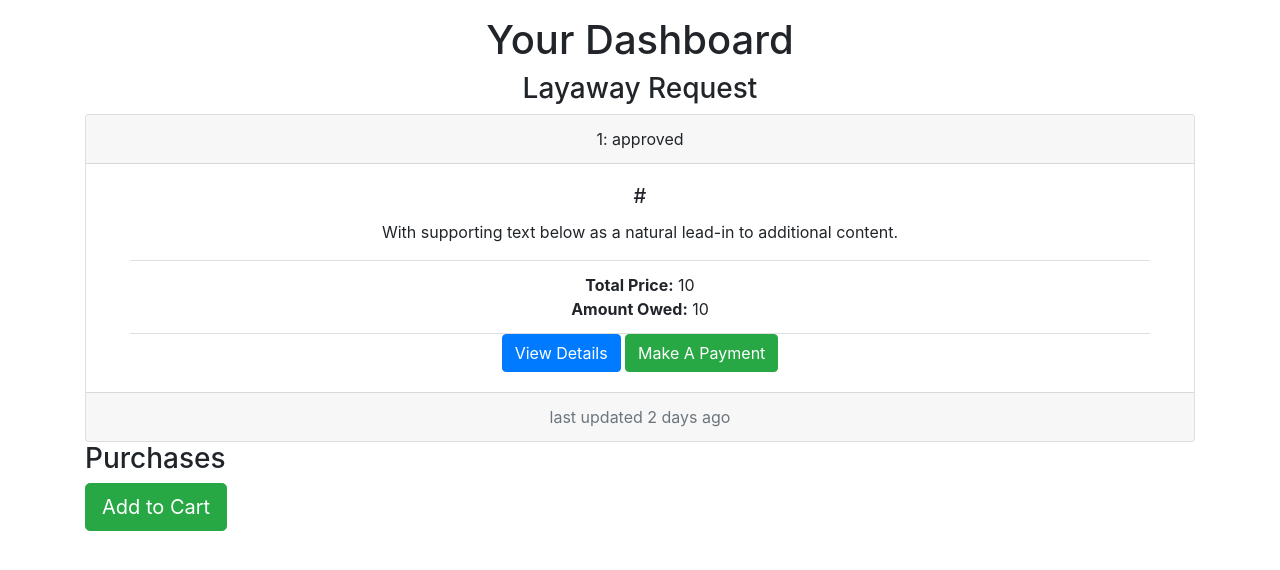
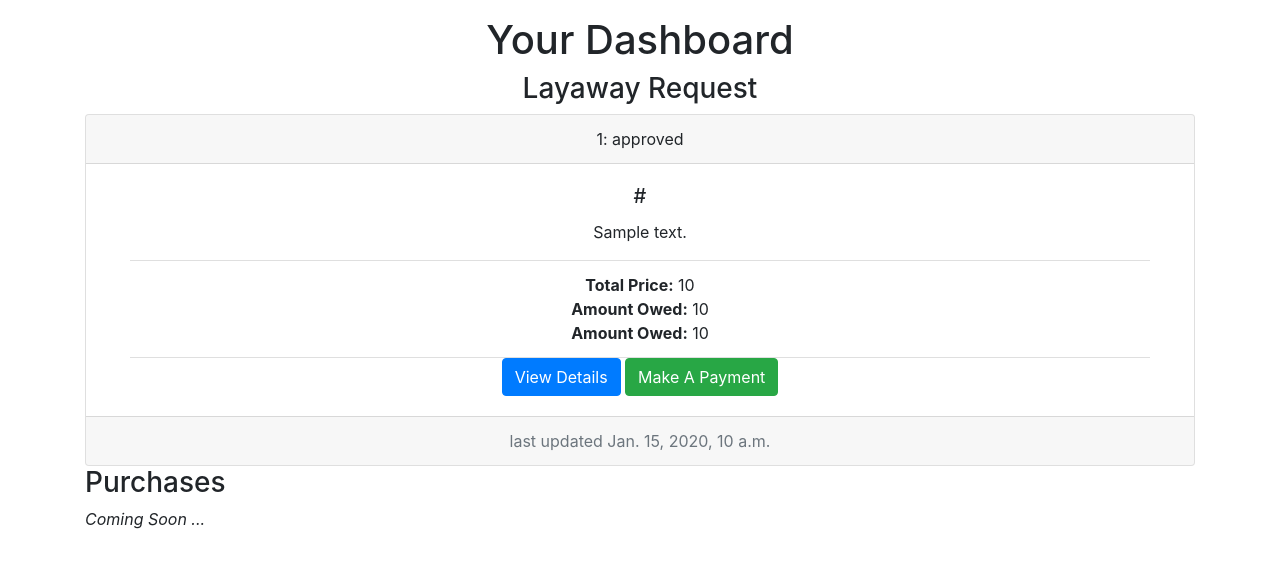
Before and after one commit to kamakinto/layawayDemo_project, a Django app: template dashboard/templates/dashboard/view.html in a window 1280 px wide. Shown: the part 66-636 px from the top of the page. Run offline with Django 3.2, Linux system fonts and the light colour scheme; the template is opened without the code that fills it: most values are stand-ins (such as "Sample title", 1, 10 or a date in 2020); some libraries are stand-ins or nearby versions.

Commit message:
re-updated changes
re-updated changes

```diff
--- a/authentication/views.py
+++ b/authentication/views.py
@@ -26,7 +26,7 @@ def  login_page(request):
                         if is_safe_url(redirect_path, request.get_host()):
                                 return redirect(redirect_path)
                         else:
-                                return redirect('/')
+                                return redirect('/dashboard/')
                 else:
                         print("Error") #return an invalid login error message
         return render(request, "login.html", context)
--- a/dashboard/templates/dashboard/view.html
+++ b/dashboard/templates/dashboard/view.html
@@ -106,11 +106,12 @@
       <h3>Purchases</h3>
 
       {% if purchases %}
-              Yes! we have bought things!
+            <i> Coming Soon...</i>>
       {% else %}
       <div class="row">
                 <div class="col">
-                               <button type="button" class="btn btn-success btn-lg">Add to Cart</button>
+                        <i>Coming Soon ...</i>
+                               {% comment %} <button type="button" class="btn btn-success btn-lg">Add to Cart</button> {% endcomment %}
                 </div>
         </div>
 
--- a/dashboard/templates/snippets/request_card.html
+++ b/dashboard/templates/snippets/request_card.html
@@ -4,13 +4,41 @@
                 </div>
                 <div class="card-body">
                 <h5 class="card-title">{{ request_obj.url }}</h5>
-                <p class="card-text">With supporting text below as a natural lead-in to additional content.</p>
-                <ul class="list-group list-group-flush mx-4">
+                <p class="card-text">{{ request_obj.notes }}</p>
+
+
+
+        {% if request_obj.status == "approved"  %}
+        <ul class="list-group list-group-flush mx-4">
                         <li class="list-group-item"><b>Total Price:</b> {{ request_obj.price }} <br />
-                        <b>Amount Owed:</b> {{ request_obj.remaining_amount }}</li>
+
+
+                        {% if request_obj.downpayment_paid is False  %}
+                                <b>Down payment Amount:</b>{{ request_obj.down_payment_amount }} <br />
+                        {% else %}
+                                 <b> Amount Owed:</b> {{ request_obj.remaining_amount }} <br />
+                                 <b>Amount Owed:</b> {{ request_obj.remaining_amount }}</li>
+                        {% endif %}
+
+
                 </ul>
+
+        {% endif %}
+
+
                 <a href="{{ request_obj.get_absolute_url }}" class="btn btn-primary">View Details</a>
-                <a href="{% url 'request:add' slug=request_obj.slug %}" class="btn btn-success">Make A Payment</a>
+
+
+                {% if request_obj.status == "approved" and request_obj.downpayment_paid  %}
+                        <a href="{% url 'request:add' slug=request_obj.slug %}" class="btn btn-success">Make A Payment</a>
+
+                {% else %}
+
+                        {% if request_obj.status == "approved" %}
+                                 <a href="{% url 'request:review' slug=request_obj.slug %}" class="btn btn-success">Make A Payment</a>
+                        {% endif %}
+
+                {% endif %}
 
                 {% if is_admin %}
                 <a href="{% url 'request:update' slug=request_obj.slug %}" class="btn btn-info">Update Request</a>
@@ -18,6 +46,6 @@
 
                 </div>
                 <div class="card-footer text-muted">
-                        last updated 2 days ago
+                        last updated {{ request_obj.updated }}
                 </div>
         </div>
--- a/item_requests/models.py
+++ b/item_requests/models.py
@@ -2,6 +2,7 @@ from django.db import models
 from django.contrib.auth.models import User
 from django.db.models.signals import post_save
 from django.dispatch import receiver
+from decimal import Decimal
 from django.forms import ModelForm, Textarea, TextInput, ChoiceField, NumberInput, CheckboxInput, Select, SelectDateWidget
 from django import forms
 from django.urls import reverse
@@ -37,6 +38,11 @@ class Request(models.Model):
 
         def get_absolute_url(self):
                 return reverse("request:detail", kwargs={"slug": self.slug})
+
+        @property
+        def down_payment_amount(self):
+                downPayment = round(self.price * Decimal(.35), 2)
+                return downPayment
 
 
 class RequestForm(ModelForm):
--- a/item_requests/templates/payment/review.html
+++ b/item_requests/templates/payment/review.html
@@ -14,7 +14,7 @@
                                         <ul class="list-group list-group-flush">
                                           <li class="list-group-item">Total amount:  {{request_obj.price}} </li>
                                           <li class="list-group-item">Current Balance: {{ request_obj.remaining_amount }} </li>
-                                          <li class="list-group-item">Current Payment Amount: {{ request_obj.payment_amount }} </li>
+                                          <li class="list-group-item">Current Payment Amount: {{ current_payment_amount }} </li>
                                         </ul>
                                         <div class="card-body">
                                                         <form action="" method="POST">
```
Also changed, not shown: item_requests/templates/request/detail.html (+42 -3 lines), item_requests/views.py (+9 -2 lines), db.sqlite3.
